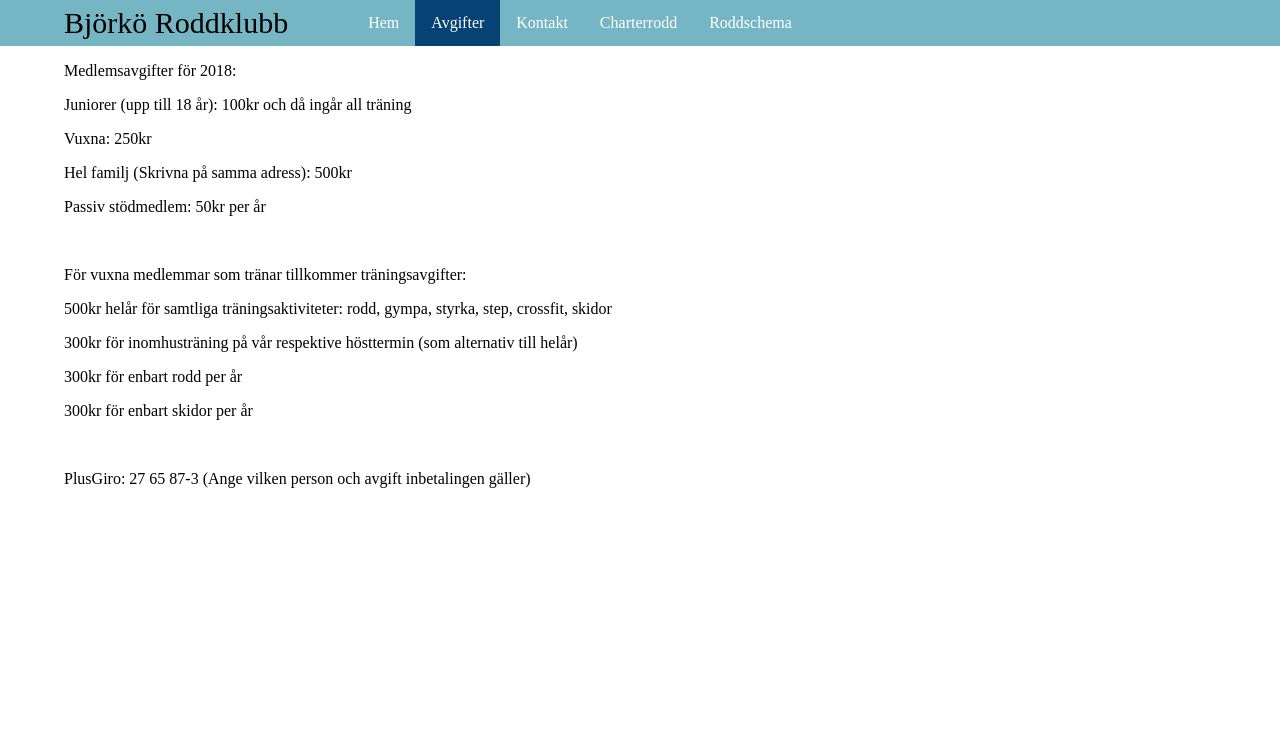
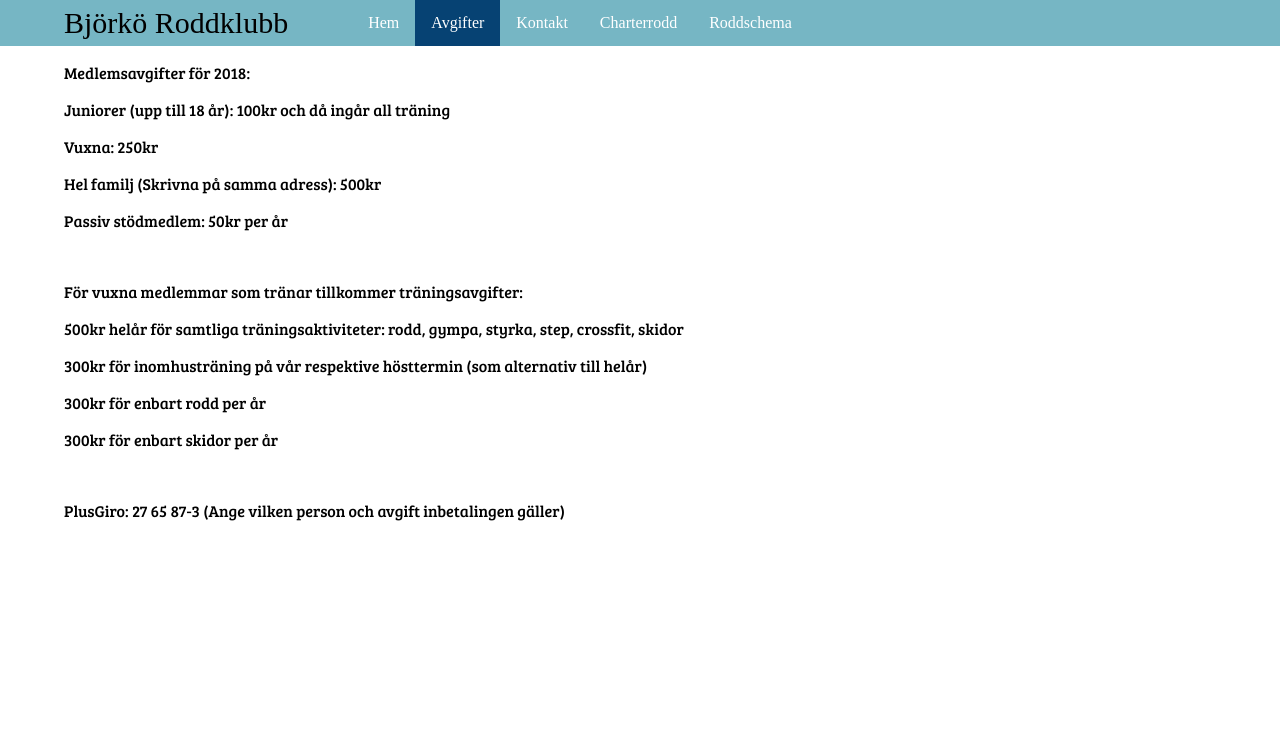
Before and after one commit to hulksbo/Bj-rk-Roddklubb, a plain HTML site: page avgifter.html in a window 1280 px wide. Shown: the top 740 px of the page. Drawn offline with Linux system fonts and the light colour scheme; a web font is replaced by a local one.

Commit message:
adsfadsf

```diff
--- a/avgifter.css
+++ b/avgifter.css
@@ -82,3 +82,7 @@ ul.topnav li a.active {
 	font-size:10px;
 	margin-top:28px;
 }
+
+#main p{
+	font-family: 'Bree Serif', serif;
+}
--- a/avgifter.html
+++ b/avgifter.html
@@ -4,6 +4,7 @@
 	<meta charset="UTF-8">
 	<link rel="stylesheet" type="text/css" href="avgifter.css">
 	<link href="https://fonts.googleapis.com/css?family=Gentium+Basic" rel="stylesheet">
+	<link href="https://fonts.googleapis.com/css?family=Bree+Serif" rel="stylesheet">
 	<title>Björkö Roddklubb</title>
 </head>
 <body>
```
Also changed, not shown: kontakt.html (+3 -0 lines).
